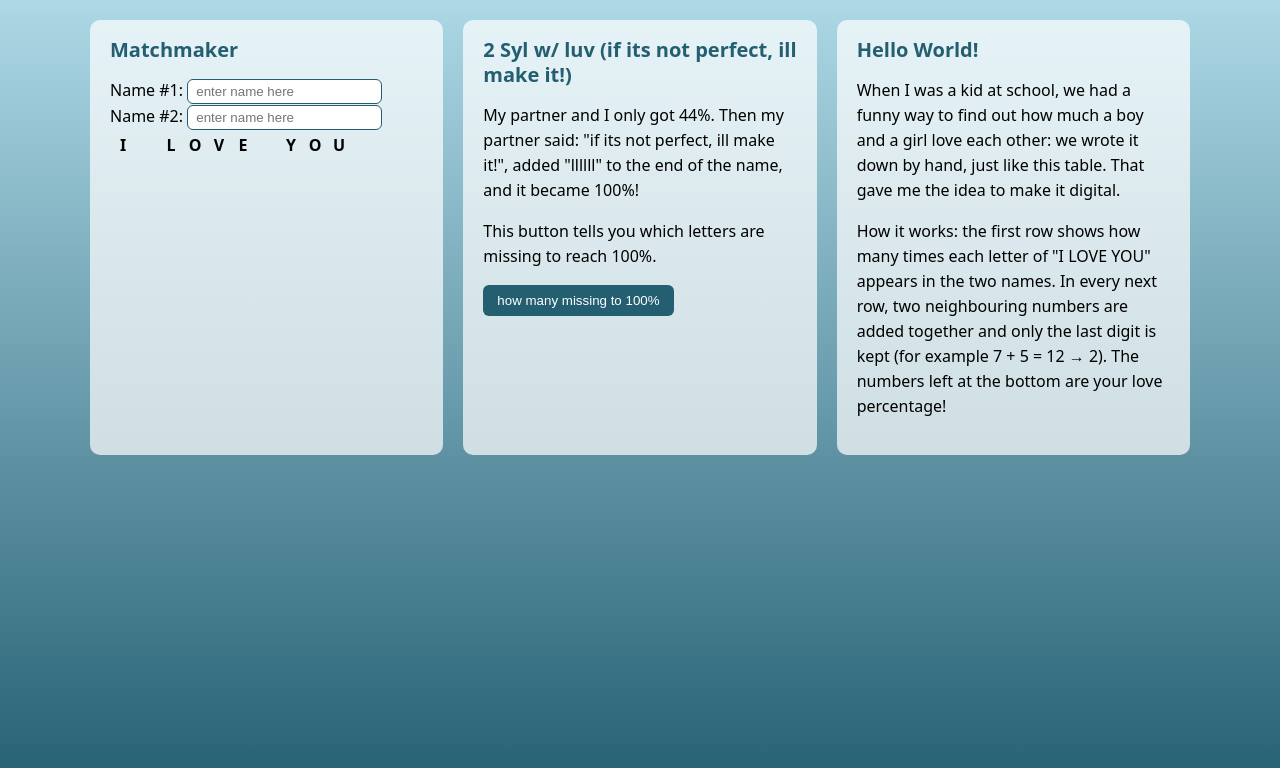
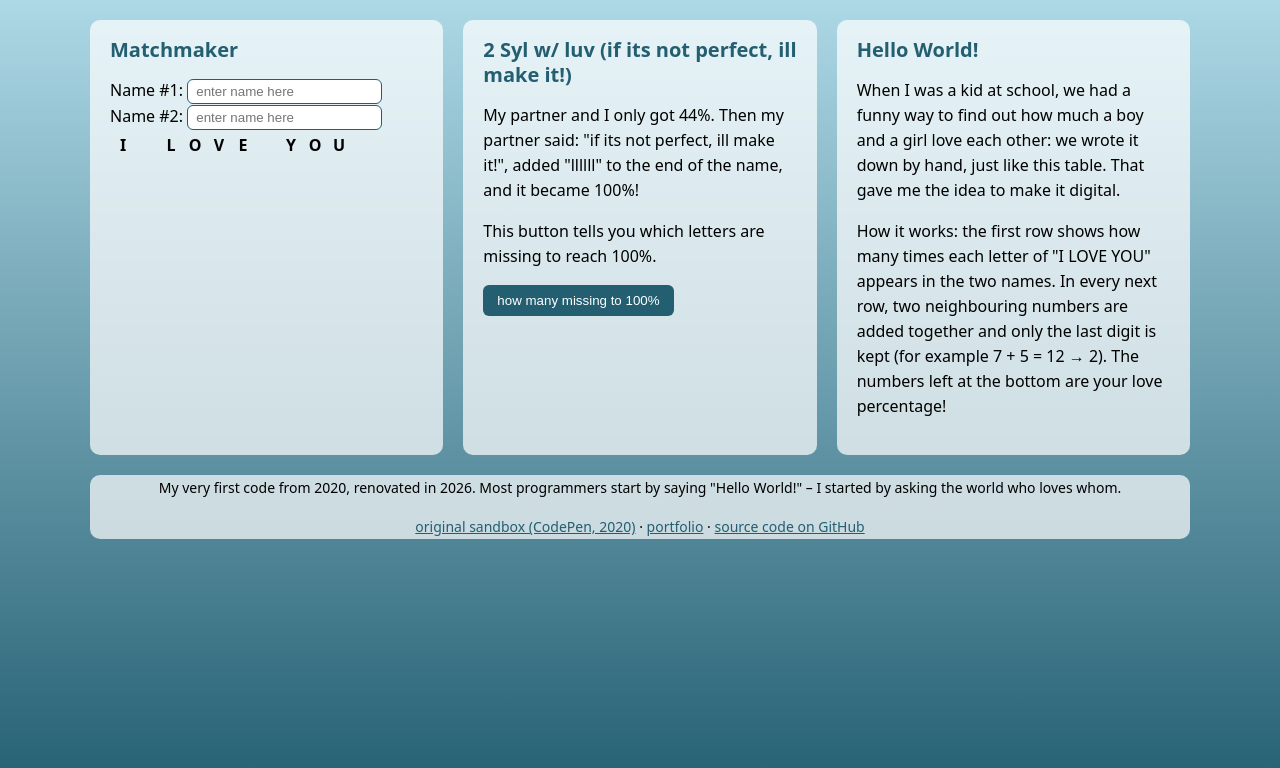
Before and after one commit to mazsola739/rika-hello-world, a plain HTML site: page index.html in a window 1280 px wide. Drawn offline with Linux system fonts and the light colour scheme.

Commit message:
Add footer with links and a Hello World note
Co-Authored-By: Claude Opus 5.5 <noreply@anthropic.com>

```diff
--- a/index.html
+++ b/index.html
@@ -158,6 +158,20 @@
 </section>
 
 </main>
+
+<footer>
+  <p>
+    My very first code from 2020, renovated in 2026.
+    Most programmers start by saying "Hello World!" &ndash;
+    I started by asking the world who loves whom.
+  </p>
+  <p>
+    <a href="https://codepen.io/Mazsola39/pen/RwGpjQz">original sandbox (CodePen, 2020)</a> &middot;
+    <a href="https://mazsola739.github.io/mazsola739/">portfolio</a> &middot;
+    <a href="https://github.com/mazsola739/rika-hello-world">source code on GitHub</a>
+  </p>
+</footer>
+
 <script src="script.js"></script>
 </body>
 </html>
--- a/style.css
+++ b/style.css
@@ -56,3 +56,18 @@ td {
   margin-top: 10px;
   font-weight: bold;
 }
+
+footer {
+  max-width: 1100px;
+  margin: 20px auto 0;
+  padding: 0 20px;
+  box-sizing: border-box;
+  border-radius: 10px;
+  background: rgba(255, 255, 255, 0.7);
+  text-align: center;
+  font-size: 14px;
+}
+
+footer a {
+  color: #235e71;
+}
```
